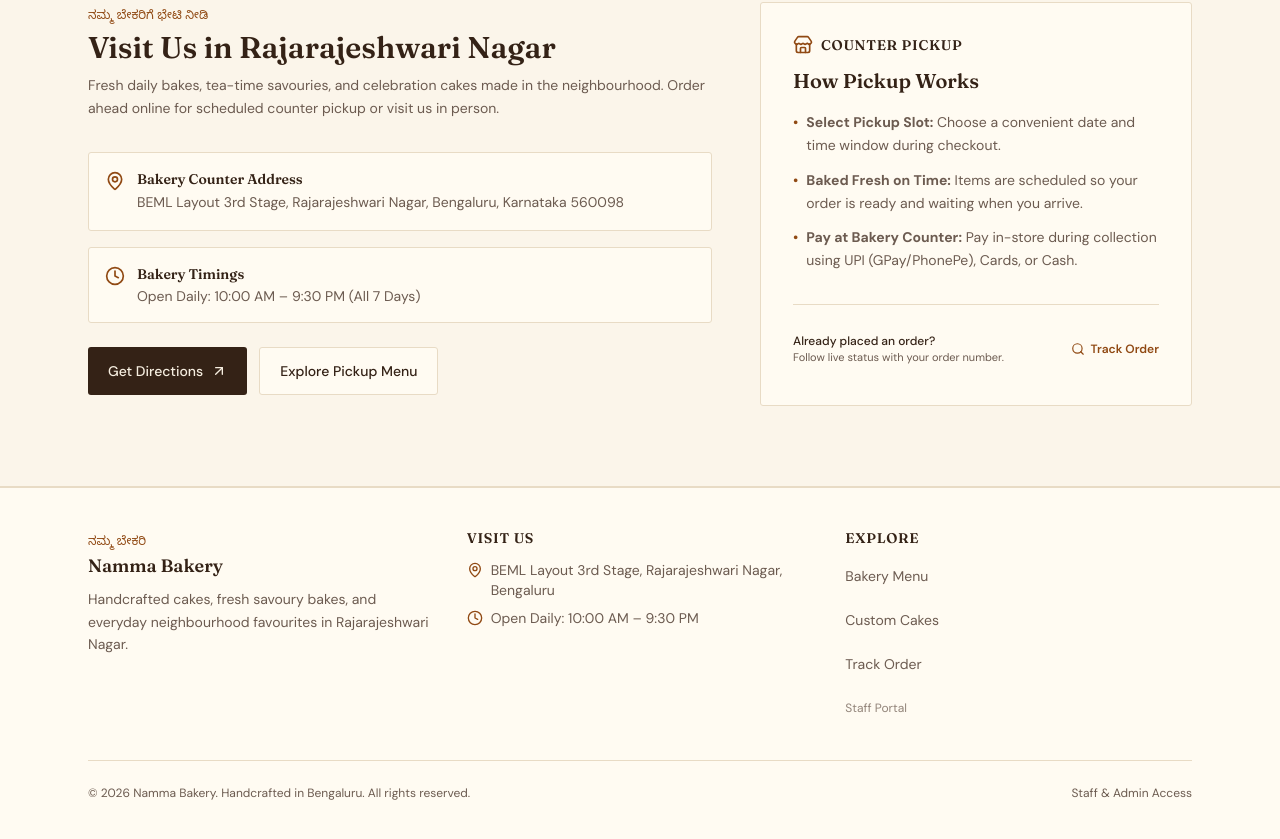
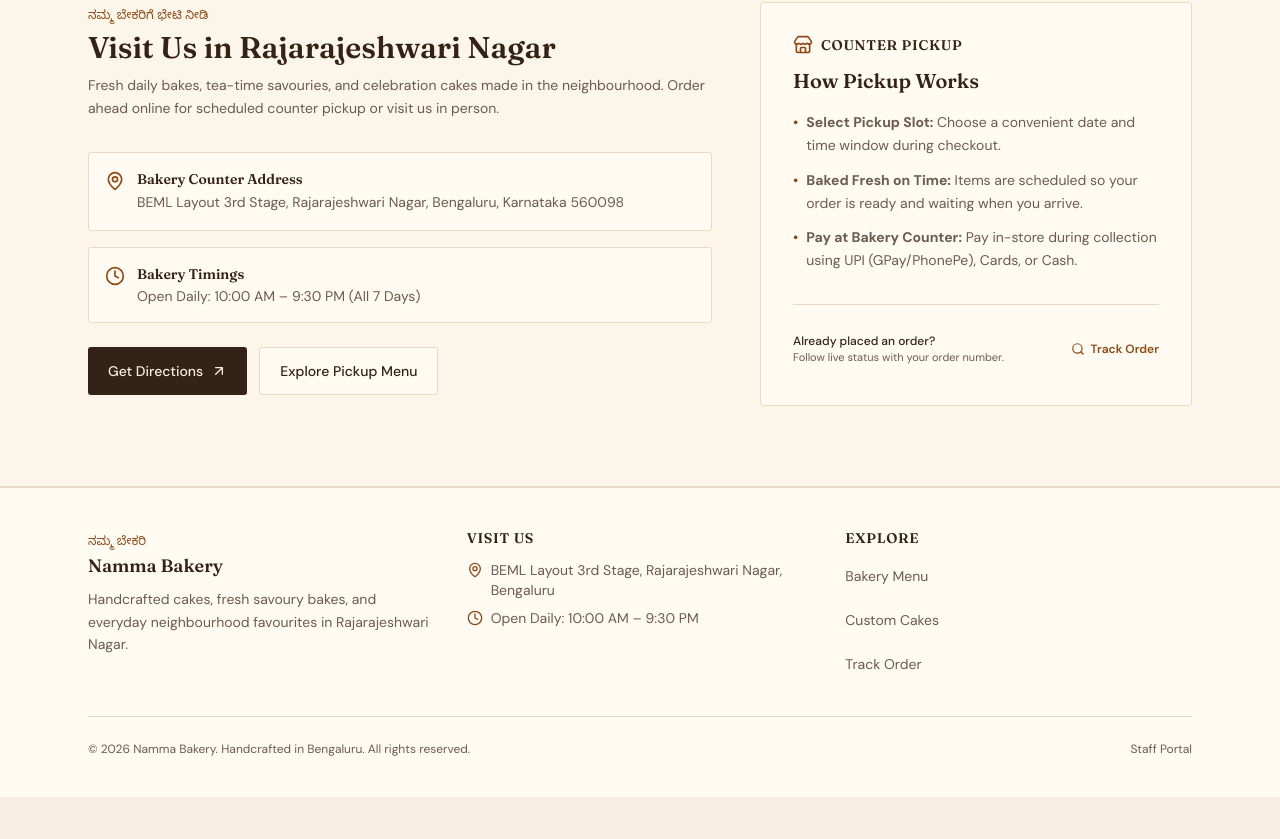
Before and after one commit to ShViNaY/namma-bakery, a Next.js app: page / in a window 1280 px wide. Shown: the part 1455-2294 px from the top of the page. After the commit the page ends 2252 px from the top, so only its background shows below. Built offline with nearby package versions, Linux system fonts and the light colour scheme; no server answers; the database is empty.

Commit message:
fix: remove duplicate staff portal link

```diff
--- a/components/layout/footer.tsx
+++ b/components/layout/footer.tsx
@@ -69,14 +69,6 @@ export function Footer() {
                   Track Order
                 </Link>
               </li>
-              <li>
-                <Link
-                  href="/staff/login"
-                  className="inline-flex min-h-[40px] items-center text-xs text-muted-foreground/75 transition-colors hover:text-caramel focus-visible:outline-none focus-visible:ring-2 focus-visible:ring-caramel"
-                >
-                  Staff Portal
-                </Link>
-              </li>
             </ul>
           </div>
         </div>
@@ -88,7 +80,7 @@ export function Footer() {
               href="/staff/login"
               className="hover:text-caramel transition-colors focus-visible:outline-none focus-visible:ring-1 focus-visible:ring-caramel"
             >
-              Staff &amp; Admin Access
+              Staff Portal
             </Link>
           </div>
         </div>
```
